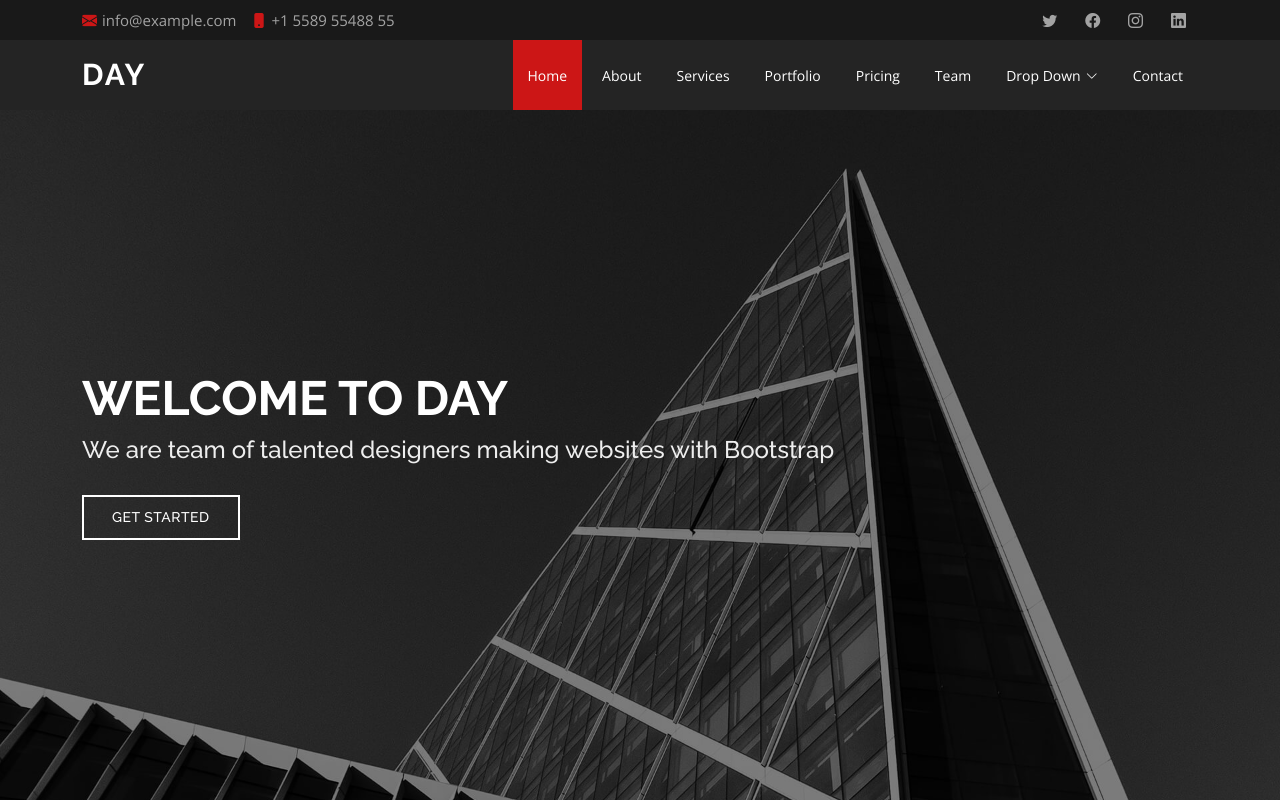
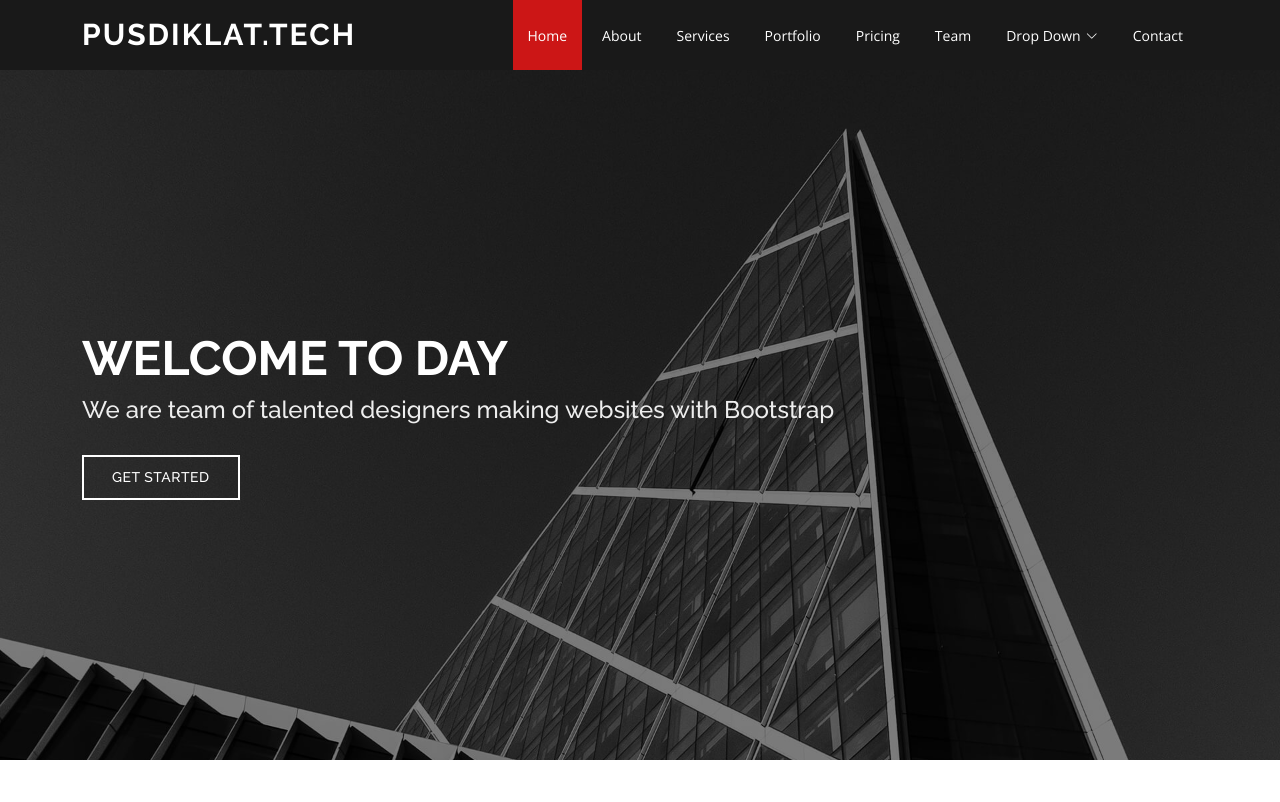
Before and after one commit to ocelotnotch/pusdiklattech, a plain HTML site: page index.html in a window 1280 px wide. Shown: the top 802 px of the page. Drawn offline with nearby package versions, Linux system fonts and the light colour scheme.

Commit message:
minor update on header

```diff
--- a/index.html
+++ b/index.html
@@ -37,27 +37,12 @@
 
 <body>
 
-  <!-- ======= Top Bar ======= -->
-  <section id="topbar" class="d-flex align-items-center">
-    <div class="container d-flex justify-content-center justify-content-md-between">
-      <div class="contact-info d-flex align-items-center">
-        <i class="bi bi-envelope-fill"></i><a href="mailto:contact@example.com">info@example.com</a>
-        <i class="bi bi-phone-fill phone-icon"></i> +1 5589 55488 55
-      </div>
-      <div class="social-links d-none d-md-block">
-        <a href="#" class="twitter"><i class="bi bi-twitter"></i></a>
-        <a href="#" class="facebook"><i class="bi bi-facebook"></i></a>
-        <a href="#" class="instagram"><i class="bi bi-instagram"></i></a>
-        <a href="#" class="linkedin"><i class="bi bi-linkedin"></i></i></a>
-      </div>
-    </div>
-  </section>
 
   <!-- ======= Header ======= -->
   <header id="header" class="d-flex align-items-center">
     <div class="container d-flex align-items-center justify-content-between">
 
-      <h1 class="logo"><a href="index.html">Day</a></h1>
+      <h1 class="logo"><a href="index.html">pusdiklat.tech</a></h1>
       <!-- Uncomment below if you prefer to use an image logo -->
       <!-- <a href="index.html" class="logo"><img src="assets/img/logo.png" alt="" class="img-fluid"></a>-->
 
```
